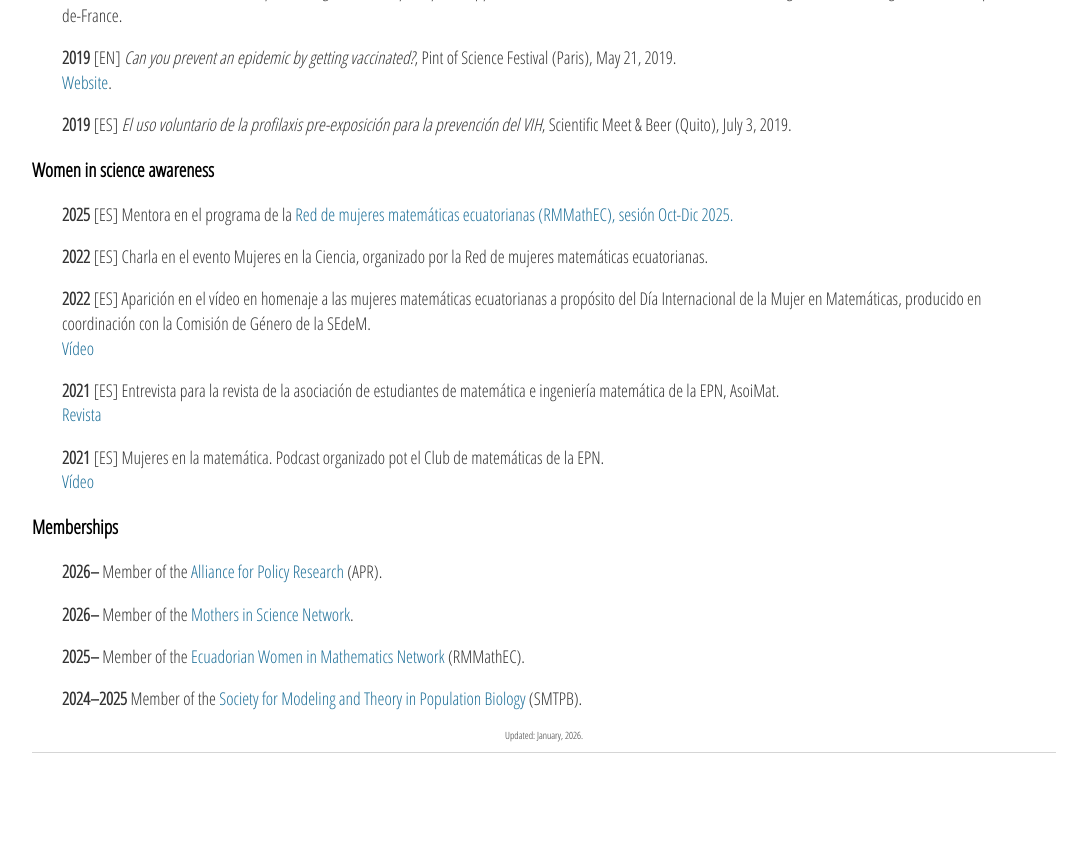
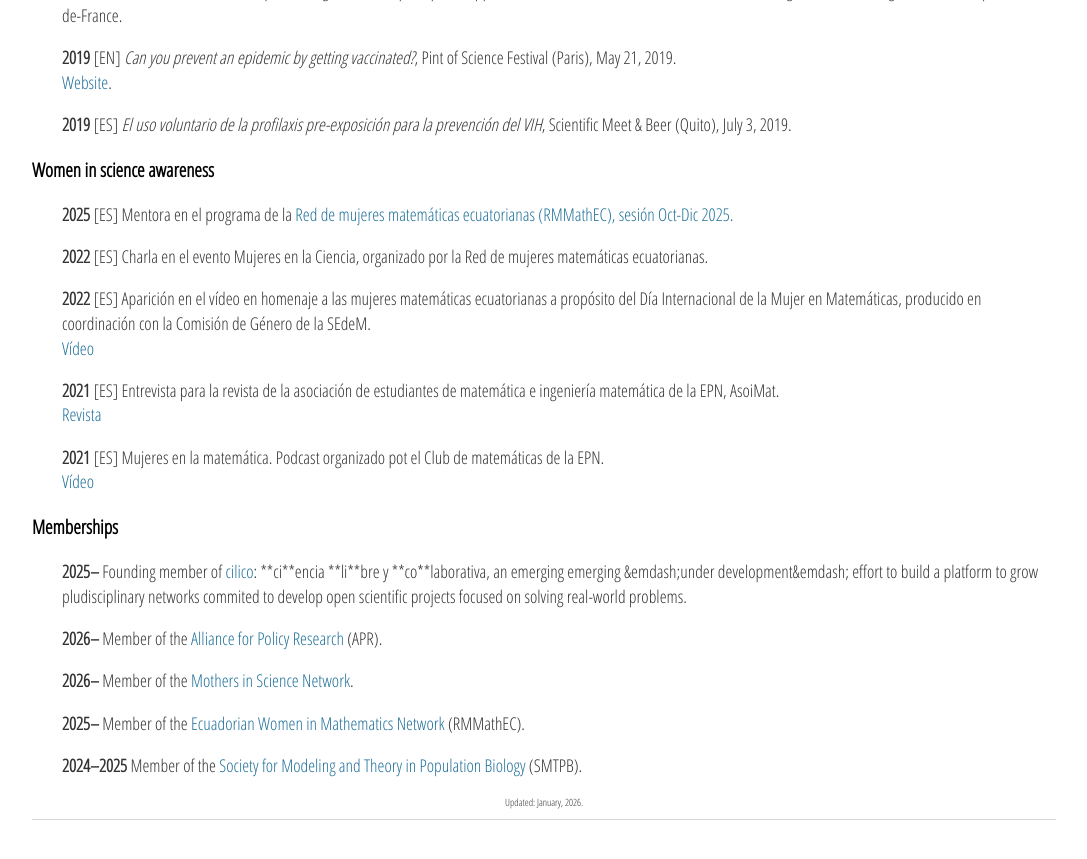
Before and after one commit to sjijon/sjijon.github.io, a Jekyll site: the page built from scientific-activities.html, in a window 1280 px wide and 900 px high, scrolled down 2014 px. Shown: the top 859 px of the window, without its empty margins (96-1183 px from the left). Built offline with Jekyll 4.4.1, drawn with Linux system fonts in a browser that asks for light colours; before the commit the page ends 2847 px from its top, so only the background shows below that.

Commit message:
Add cilico

```diff
--- a/scientific-activities.html
+++ b/scientific-activities.html
@@ -201,6 +201,10 @@ title: Scientific activities
 
 
 	<h3>Memberships</h3>
+
+	<p style="padding-left:30px;">
+		<strong>2025&ndash;</strong> Founding member of <a href="https://github.com/cilico-lab"  target="_blank">cilico</a>: **ci**encia **li**bre y **co**laborativa, an emerging emerging &emdash;under development&emdash; effort to build a platform to grow pludisciplinary networks commited to develop open scientific projects focused on solving real-world problems.
+	</p>
 	<p style="padding-left:30px;">
 		<strong>2026&ndash;</strong> Member of the <a href="https://allianceforpolicyresearch.org/" target="_blank">Alliance for Policy Research</a> (APR).
 	</p>
```
